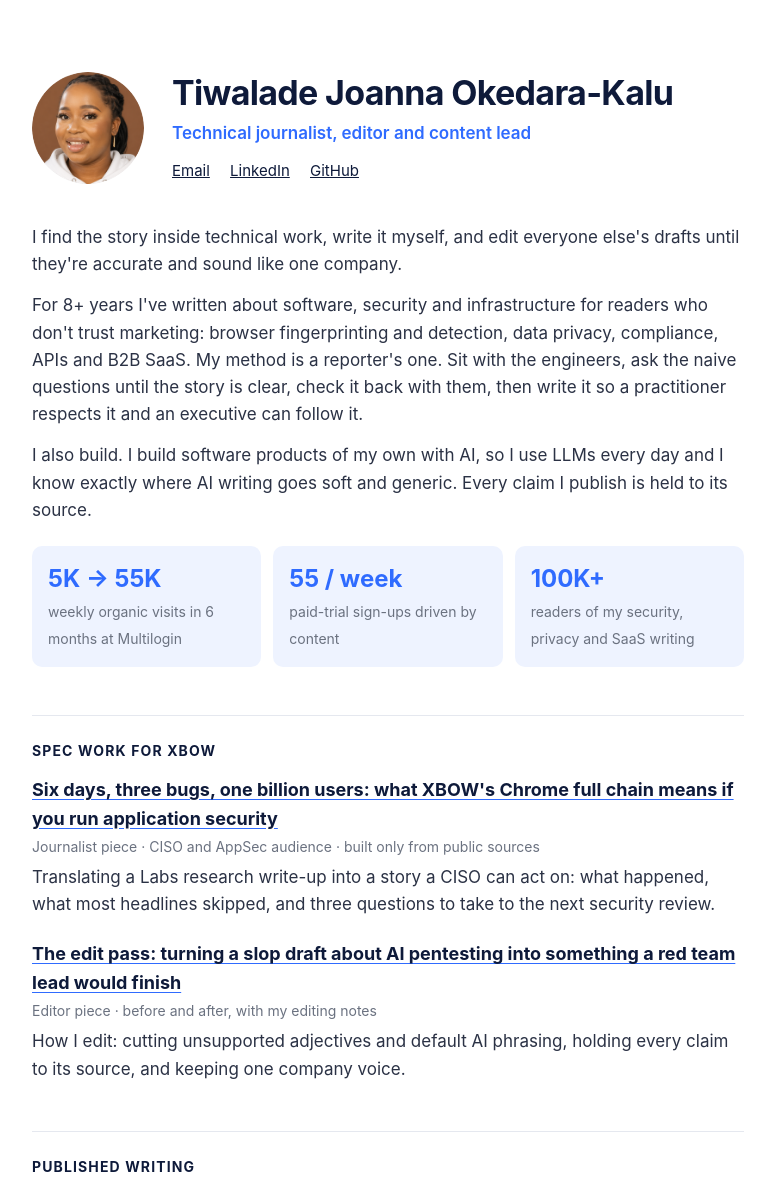
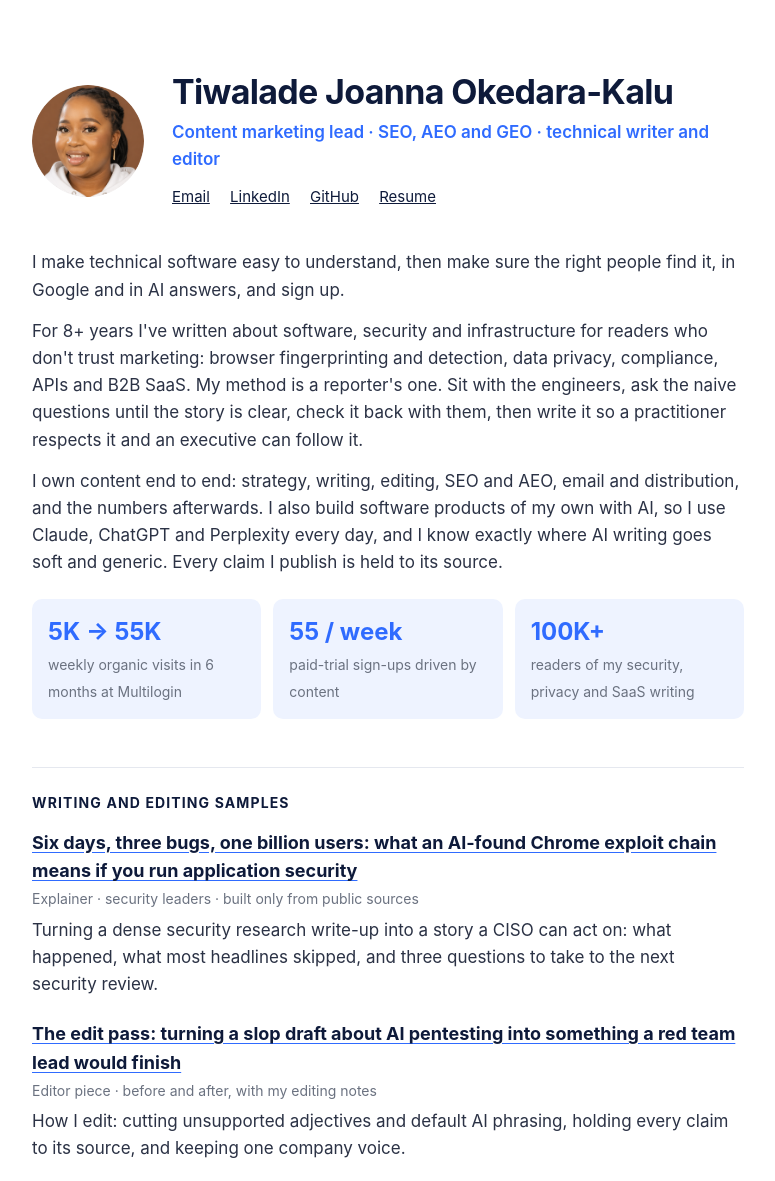
Before and after one commit to tiwalade-joanna-okedara/tiwalade-joanna-okedara.github.io, a plain HTML site: page index.html in a window 1280 px wide. Shown: the top 1181 px of the page, without its empty margins (252-1027 px from the left). Drawn offline with Linux system fonts and the light colour scheme.

Commit message:
Add files via upload

```diff
--- a/index.html
+++ b/index.html
@@ -3,7 +3,7 @@
 <head>
 <meta charset="utf-8">
 <meta name="viewport" content="width=device-width, initial-scale=1">
-<title>Tiwalade Joanna Okedara-Kalu · Technical writer, editor and content lead</title>
+<title>Tiwalade Joanna Okedara-Kalu · Content marketing lead, SEO and AEO</title>
 <meta name="description" content="Tiwalade Joanna Okedara-Kalu: technical journalist, editor and content lead. Security, privacy and B2B SaaS writing, SEO and AEO.">
 <style>
   :root { --ink:#0E1A3A; --text:#2b3245; --muted:#6b7280; --line:#e5e8ef; --accent:#2F6BFF; --soft:#EEF3FF; }
@@ -39,19 +39,20 @@
   <img src="photo.png" alt="Tiwalade Joanna Okedara-Kalu">
   <div>
     <h1>Tiwalade Joanna Okedara-Kalu</h1>
-    <p class="role">Technical journalist, editor and content lead</p>
+    <p class="role">Content marketing lead · SEO, AEO and GEO · technical writer and editor</p>
     <div class="links">
       <a href="mailto:tiwaladejokedara@gmail.com">Email</a>
       <a href="https://www.linkedin.com/in/tiwalade-joanna-okedara-kalu/">LinkedIn</a>
       <a href="https://github.com/tiwalade-joanna-okedara">GitHub</a>
+      <a href="resume-content-marketing-lead.pdf">Resume</a>
     </div>
   </div>
 </header>
 
 <section>
-  <p>I find the story inside technical work, write it myself, and edit everyone else's drafts until they're accurate and sound like one company.</p>
+  <p>I make technical software easy to understand, then make sure the right people find it, in Google and in AI answers, and sign up.</p>
   <p>For 8+ years I've written about software, security and infrastructure for readers who don't trust marketing: browser fingerprinting and detection, data privacy, compliance, APIs and B2B SaaS. My method is a reporter's one. Sit with the engineers, ask the naive questions until the story is clear, check it back with them, then write it so a practitioner respects it and an executive can follow it.</p>
-  <p>I also build. I build software products of my own with AI, so I use LLMs every day and I know exactly where AI writing goes soft and generic. Every claim I publish is held to its source.</p>
+  <p>I own content end to end: strategy, writing, editing, SEO and AEO, email and distribution, and the numbers afterwards. I also build software products of my own with AI, so I use Claude, ChatGPT and Perplexity every day, and I know exactly where AI writing goes soft and generic. Every claim I publish is held to its source.</p>
   <div class="stats">
     <div class="stat"><b>5K → 55K</b><span>weekly organic visits in 6 months at Multilogin</span></div>
     <div class="stat"><b>55 / week</b><span>paid-trial sign-ups driven by content</span></div>
@@ -59,12 +60,12 @@
   </div>
 </section>
 
-<h2>Spec work for XBOW</h2>
+<h2>Writing and editing samples</h2>
 
 <div class="item">
-  <h3><a href="six-days.html">Six days, three bugs, one billion users: what XBOW's Chrome full chain means if you run application security</a></h3>
-  <div class="meta">Journalist piece · CISO and AppSec audience · built only from public sources</div>
-  <p>Translating a Labs research write-up into a story a CISO can act on: what happened, what most headlines skipped, and three questions to take to the next security review.</p>
+  <h3><a href="six-days.html">Six days, three bugs, one billion users: what an AI-found Chrome exploit chain means if you run application security</a></h3>
+  <div class="meta">Explainer · security leaders · built only from public sources</div>
+  <p>Turning a dense security research write-up into a story a CISO can act on: what happened, what most headlines skipped, and three questions to take to the next security review.</p>
 </div>
 
 <div class="item">
```
Also changed, not shown: 2 other files.
